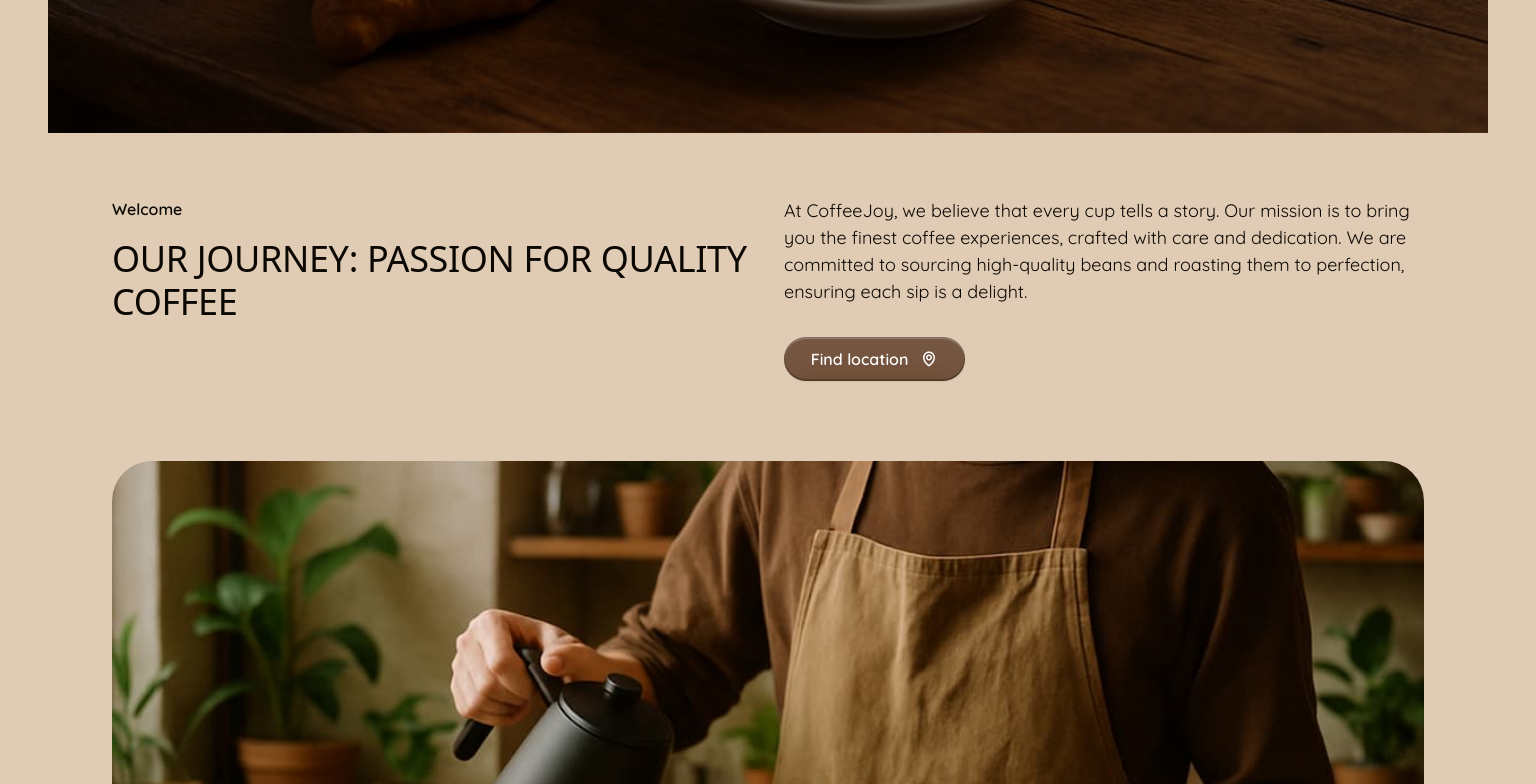
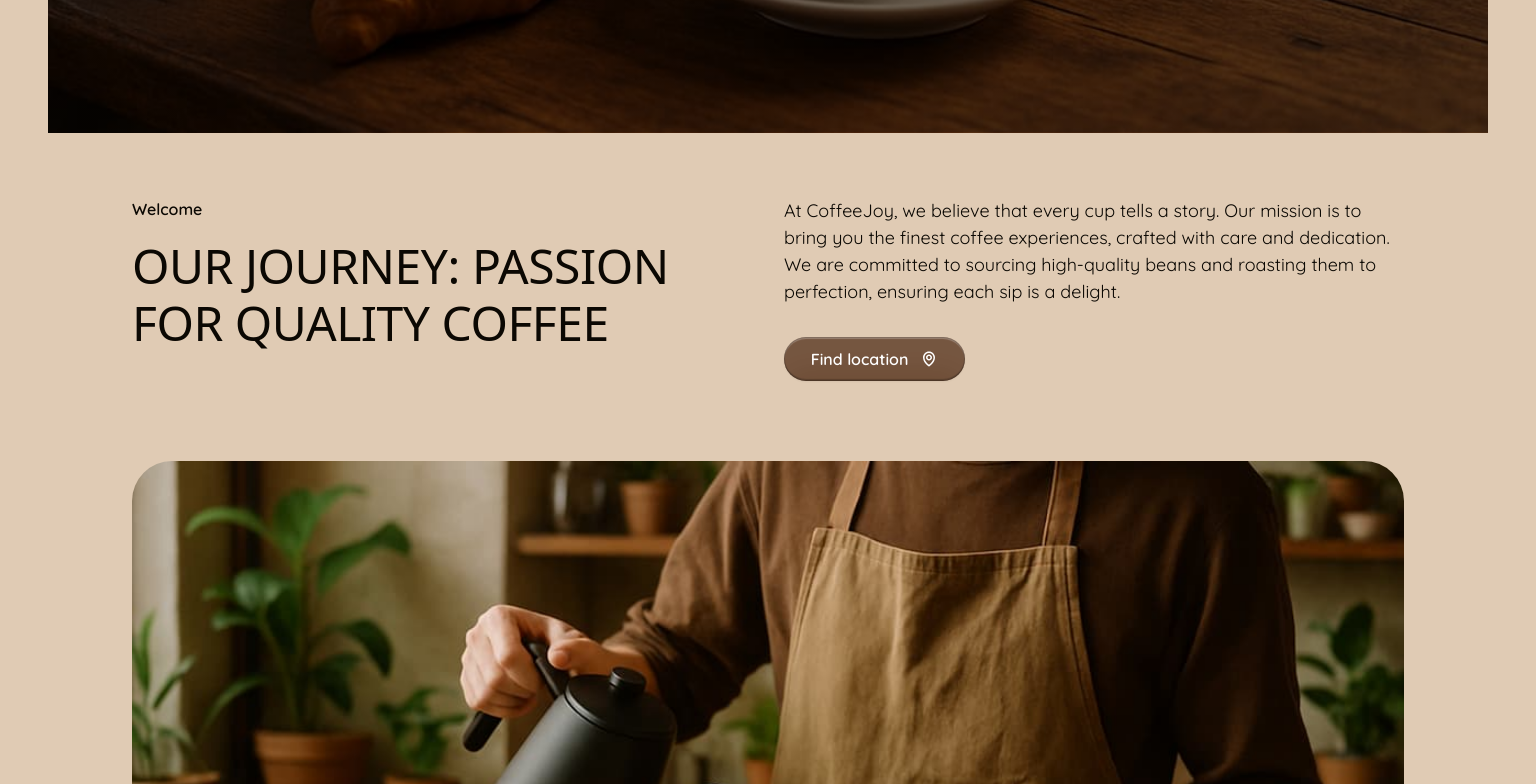
Before and after one commit to Daryna3108/project-coolteam-2.0, a website built with Vite: page src/index.html in a window 1536 px wide. Shown: the part 840-1624 px from the top of the page. Built offline with nearby package versions, Linux system fonts and the light colour scheme; a web font is replaced by a local one.

Commit message:
fix title

```diff
--- a/src/css/welcome.css
+++ b/src/css/welcome.css
@@ -30,10 +30,6 @@
 }
 
 .welcome__title {
-    font-weight: 400;
-    font-size: 32px;
-    line-height: 1.2;
-    letter-spacing: -0.01em;
     text-transform: uppercase;
     color: #0b0803;
 }
@@ -137,13 +133,9 @@
    768px+ (Tablet)
 ========================= */
 @media screen and (min-width: 768px) {
-    .welcome {
-        padding: 64px 0;
-    }
 
     .welcome__container {
         max-width: 768px;
-        padding: 0 32px;
     }
 
     .welcome__top {
@@ -180,13 +172,13 @@
    1440px+ (Desktop)
 ========================= */
 @media screen and (min-width: 1440px) {
-    .welcome {
-        padding: 64px 0;
-    }
 
     .welcome__container {
         max-width: 1440px;
-        padding: 0 64px;
+    }
+
+    .welcome__title {
+        font-size: 48px;
     }
 
     .welcome__top {
```
